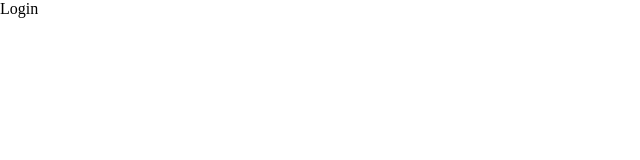
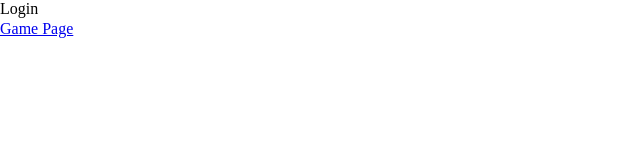
Before and after one commit to H4cktivists/asl-web, a React (Vite) app in the folder ASL_Website/: page / in a window 1280 px wide. Shown: the top 160 px of the page, without its empty margins (0-640 px from the left). Built offline with nearby package versions, Linux system fonts and the light colour scheme.

Commit message:
including gesture

```diff
--- a/ASL_Website/src/Game.jsx
+++ b/ASL_Website/src/Game.jsx
@@ -1,4 +1,4 @@
-import React, { useState } from "react";
+import React, { useState, useEffect } from "react";
 // import { useHistory } from "react-router-dom";
 import "./game.css";
 
@@ -13,6 +13,11 @@ export default function Game() {
     "G",
     "H"
   ]);
+
+  useEffect(() => {
+    console.log("rendered");
+    sessionStorage.setItem("completedElements", []);
+  });
 
   //   const history = useHistory();
 
--- a/ASL_Website/src/Login.jsx
+++ b/ASL_Website/src/Login.jsx
@@ -1,5 +1,12 @@
 import React from "react";
+import { Link } from "react-router-dom";
+import "./login.css";
 
 export default function Login() {
-  return <div>Login</div>;
+  return (
+    <>
+      <div id="login-div">Login</div>
+      <Link to={"/game"}>Game Page </Link>
+    </>
+  );
 }
--- /dev/null
+++ b/ASL_Website/src/login.css
@@ -0,0 +1,9 @@
+* {
+  margin: 0;
+  padding: 0;
+}
+
+#login-div {
+  width: 100px;
+  height: 20px;
+}
```
